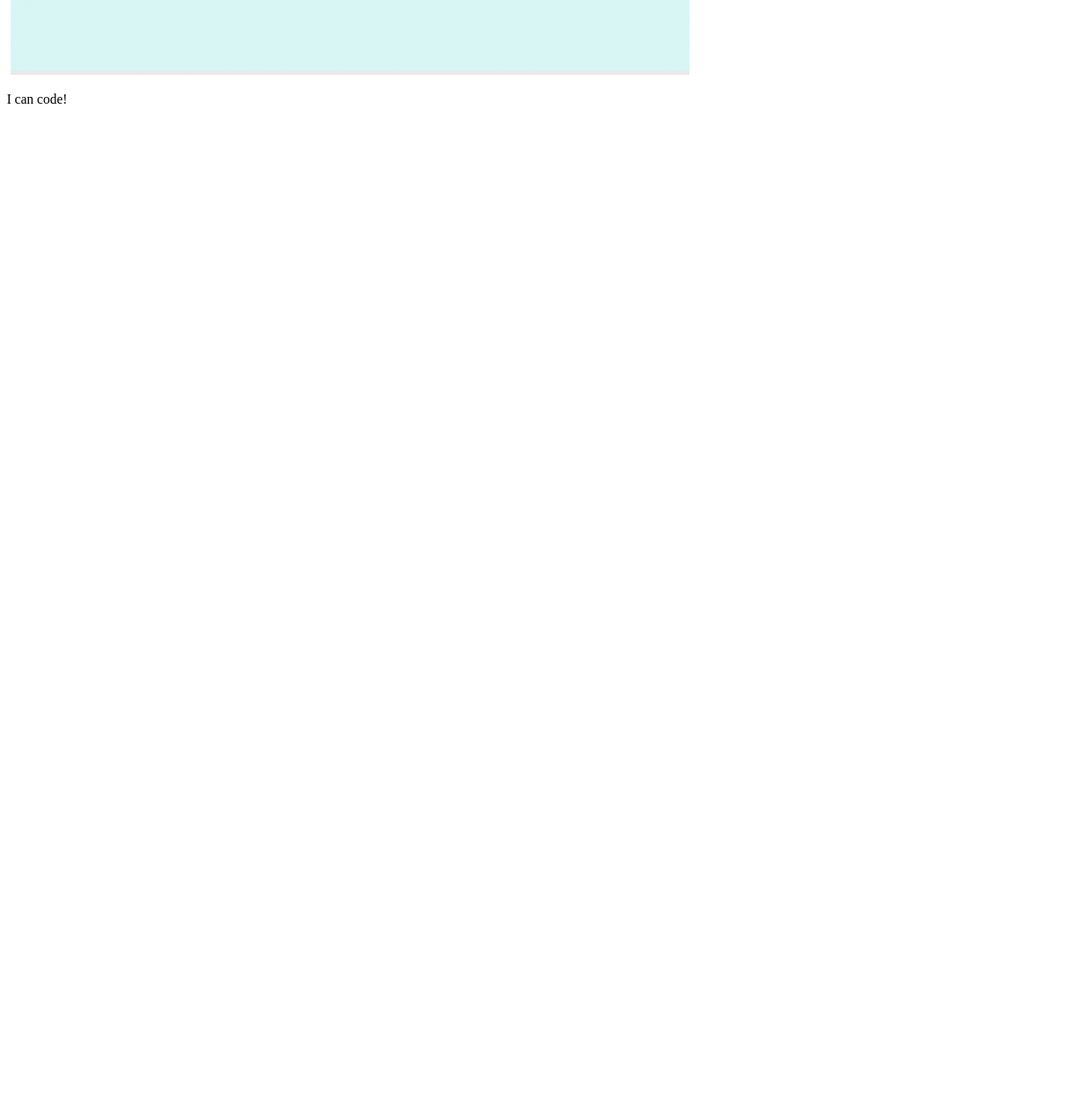
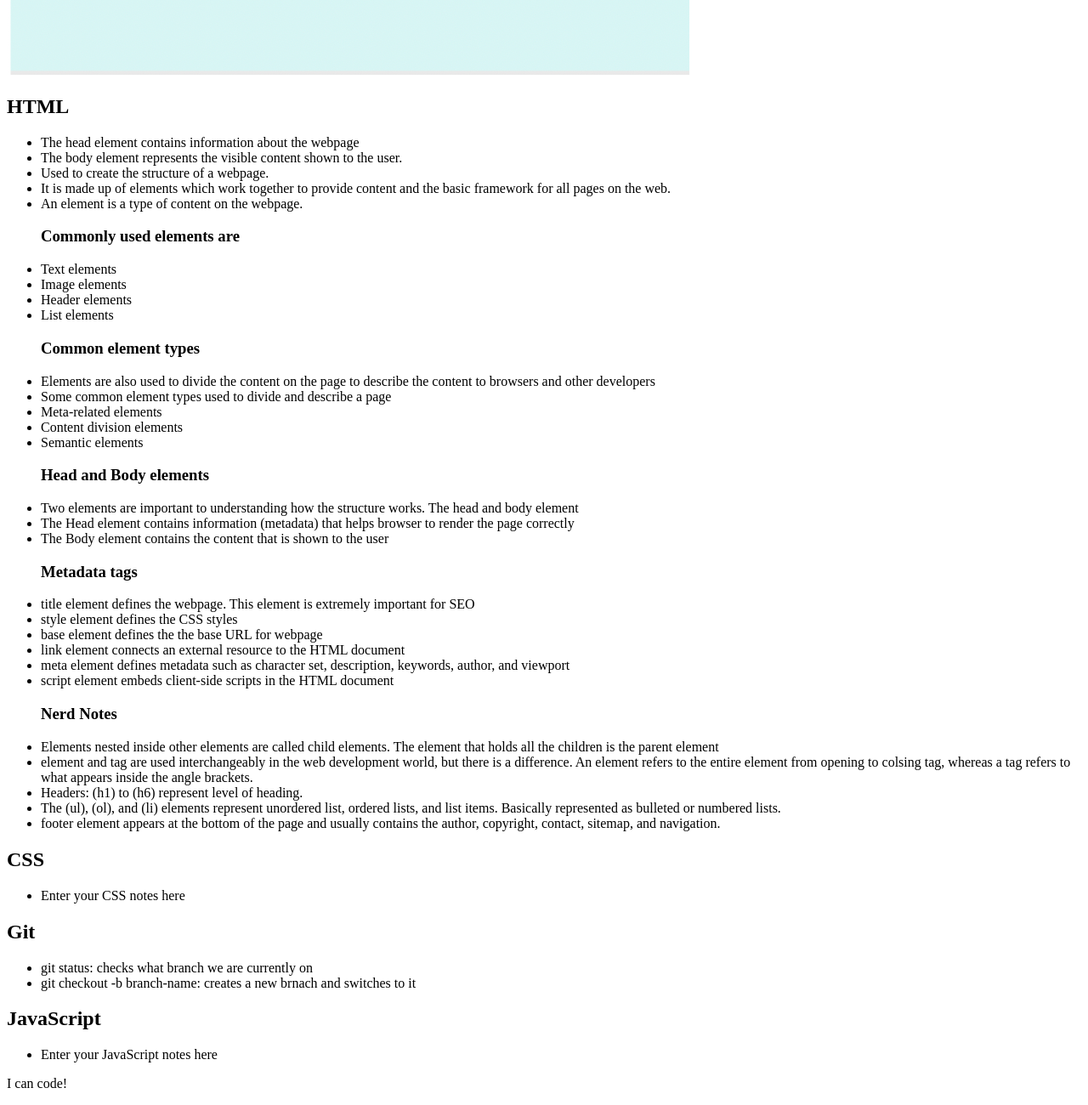
Before and after one commit to TyGosley/prework-study-guide-original, a plain HTML site: page index.html in a window 1280 px wide. Shown: the part 768-2068 px from the top of the page at 85% size. Before the commit the page ends 910 px from the top, so only its background shows below. Drawn offline with Linux system fonts and the light colour scheme.

Commit message:
added code to HTML file

```diff
--- a/index.html
+++ b/index.html
@@ -12,7 +12,117 @@
       <img src="./assets/bowtie-cat.png" alt="Profile image of cat wearing a bow tie." />
     </header>
     <main>
-      <!-- Student code goes here -->
+      <section class="card" id="html-section">
+
+        <h2>HTML</h2>
+
+        <ul>
+
+            <li>The head element contains information about the webpage</li>
+
+            <li>The body element represents the visible content shown to the user.</li>
+
+            <li>Used to create the structure of a webpage.</li>
+
+            <li>It is made up of elements which work together to provide content and the basic framework for all pages on the web.</li>
+
+            <li>An element is a type of content on the webpage.</li>
+
+            <h3>Commonly used elements are</h3>
+
+            <li>Text elements</li>
+
+            <li>Image elements</li>
+
+            <li>Header elements</li>
+
+            <li>List elements</li>
+
+            <h3>Common element types</h3>
+
+            <li>Elements are also used to divide the content on the page to describe the content to browsers and other developers</li>
+
+            <li>Some common element types used to divide and describe a page</li>
+
+            <li>Meta-related elements</li>
+
+            <li>Content division elements</li>
+
+            <li>Semantic elements</li>
+
+            <h3>Head and Body elements</h3>
+
+            <li>Two elements are important to understanding how the structure works. The head and body element</li>
+
+            <li>The Head element contains information (metadata) that helps browser to render the page correctly</li>
+
+            <li>The Body element contains the content that is shown to the user</li>
+
+            <h3>Metadata tags</h3>
+
+            <li>title element defines the webpage. This element is extremely important for SEO</li>
+
+            <li>style element defines the CSS styles</li>
+
+            <li>base element defines the the base URL for webpage</li>
+
+            <li>link element connects an external resource to the HTML document</li>
+
+            <li>meta element defines metadata such as character set, description, keywords, author, and viewport</li>
+
+            <li>script element embeds client-side scripts in the HTML document</li>
+
+            <h3>Nerd Notes</h3>
+
+            <li>Elements nested inside other elements are called child elements.  The element that holds all the children is the parent element</li>
+
+            <li>element and tag are used interchangeably in the web development world, but there is a difference. An element refers to the entire element from opening to colsing tag, whereas a tag refers to what appears inside the angle brackets.</li>
+
+            <li>Headers: (h1) to (h6) represent level of heading.</li>
+
+            <li> The (ul), (ol), and (li) elements represent unordered list, ordered lists, and list items. Basically represented as bulleted or numbered lists.</li>
+
+            <li> footer element appears at the bottom of the page and usually contains the author, copyright, contact, sitemap, and navigation.</li>
+
+
+        </ul>
+
+      </section>
+
+      <section class="card" id="css-section">
+
+        <h2>CSS</h2>
+
+        <ul>
+
+          <li>Enter your CSS notes here</li>
+
+        </ul>
+
+      </section>
+
+
+      <section class="card" id="git-section">
+        <h2>Git</h2>
+
+        <ul>
+
+          <li>git status: checks what branch we are currently on</li>
+
+          <li>git checkout -b branch-name: creates a new brnach and switches to it</li>
+
+      </section>
+
+
+      <section class="card" id="javascript-section">
+
+        <h2>JavaScript</h2>
+
+        <ul>
+
+          <li>Enter your JavaScript notes here</li>
+
+      </section>
     </main>
 
     <footer>
```
